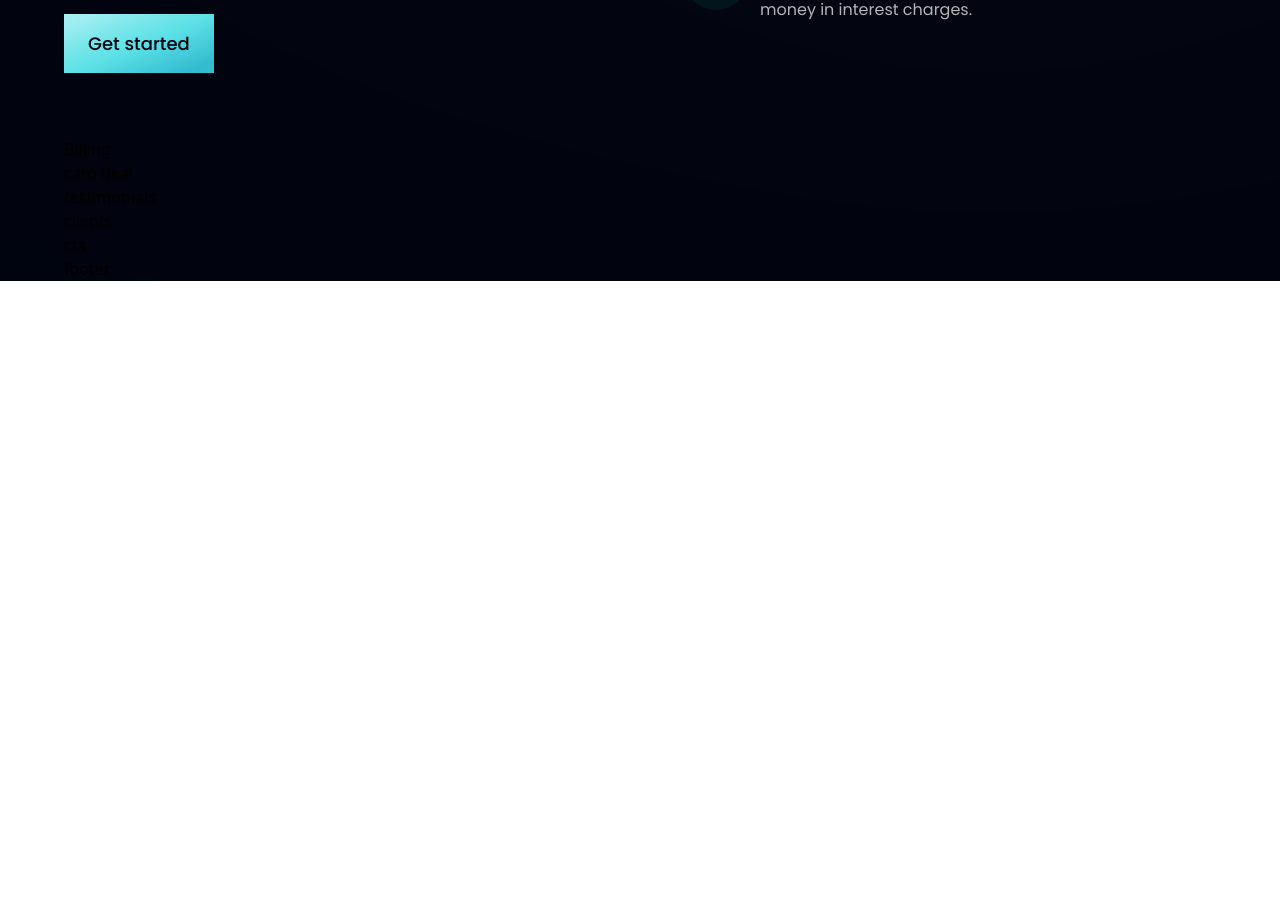
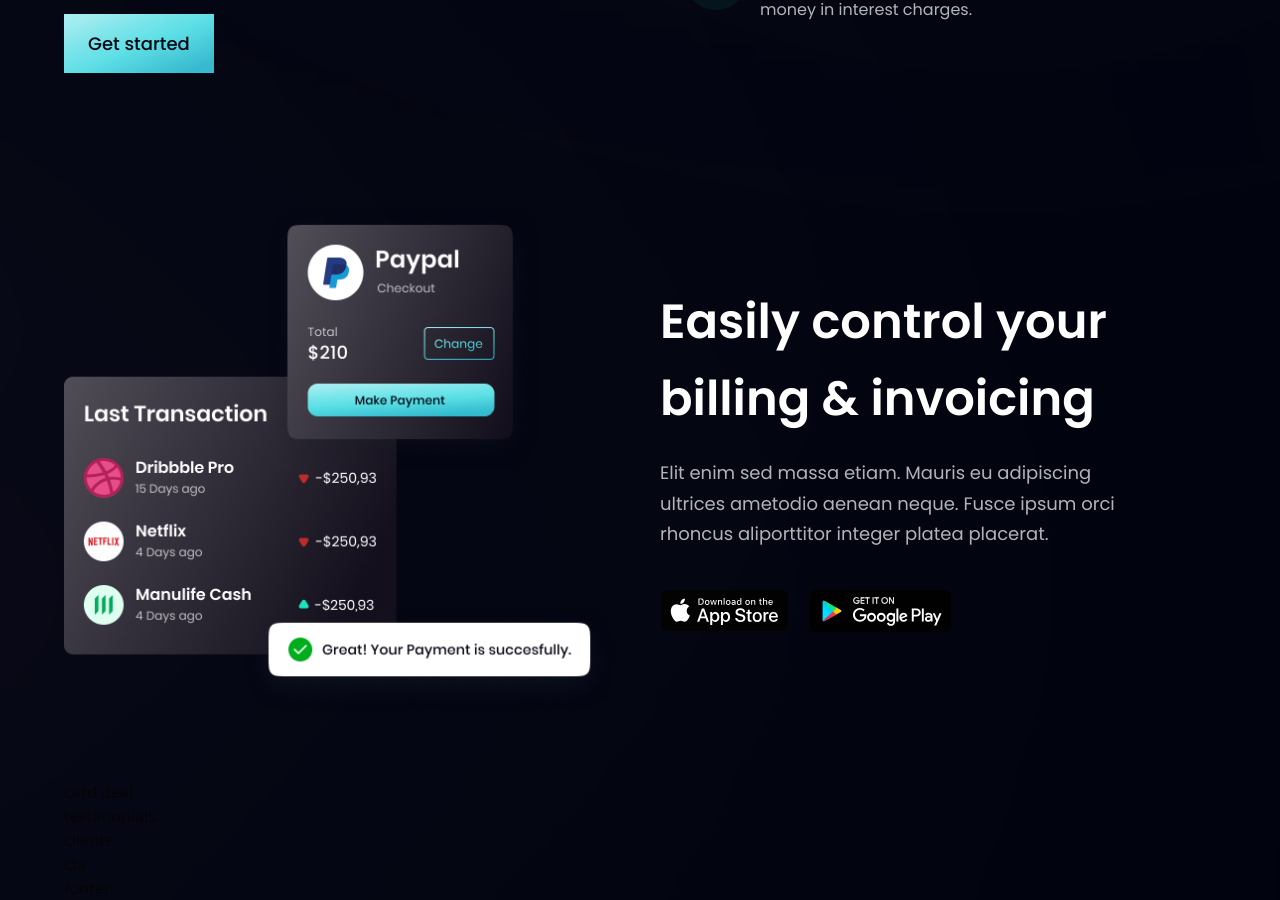
Before and after one commit to pinkjagnie/bank-react-tailwind-app, a React (Create React App) app: page / in a window 1280 px wide. Shown: the part 1409-2309 px from the top of the page. Before the commit the page ends 1690 px from the top, so only its background shows below. Built offline with nearby package versions, Linux system fonts and the light colour scheme.

Commit message:
Added Billing component

```diff
--- a/src/components/Billing.js
+++ b/src/components/Billing.js
@@ -1,10 +1,28 @@
 import React from "react";
+
+import { apple, bill, google } from "../assets";
+import styles, { layout } from "../style";
 
 const Billing = () => {
   return(
-    <div>
-      Billing
-    </div>
+    <section id="product" className={layout.sectionReverse}>
+      <div className={layout.sectionImgReverse}>
+        <img src={bill} alt="billing" className="w-[100%] h-[100%] relative z-[5]" />
+        {/* gradients behind bill image */}
+        <div className="absolute z-[3] -left-1/2 top-0 w-[50%] h-[50%] rounded-full white__gradient" />
+        <div className="absolute z-[0] w-[50%] h-[50%] -left-1/2 bottom-0 rounded-full pink__gradient" />
+      </div>
+
+      <div className={layout.sectionInfo}>
+        <h2 className={styles.heading2}>Easily control your <br className="sm:block hidden" /> billing & invoicing</h2>
+        <p className={`${styles.paragraph} max-w-[470px] mt-5`}>Elit enim sed massa etiam. Mauris eu adipiscing ultrices ametodio aenean neque. Fusce ipsum orci rhoncus aliporttitor integer platea placerat.</p>
+
+        <div className="flex flex-row flex-wrap sm:mt-10 mt-6">
+          <a href="https://www.apple.com/pl/app-store/" target="_blank" rel="noreferrer"><img src={apple} alt="google_play" className="w-[128.86px] h-[42.05px] object-contain mr-5 cursor-pointer" /></a>
+          <a href="https://play.google.com/store/games" target="_blank" rel="noreferrer"><img src={google} alt="google_play" className="w-[144.17px] h-[43.08px] object-contain cursor-pointer" /></a>
+        </div>
+      </div>
+    </section>
   )
 };
 
```
